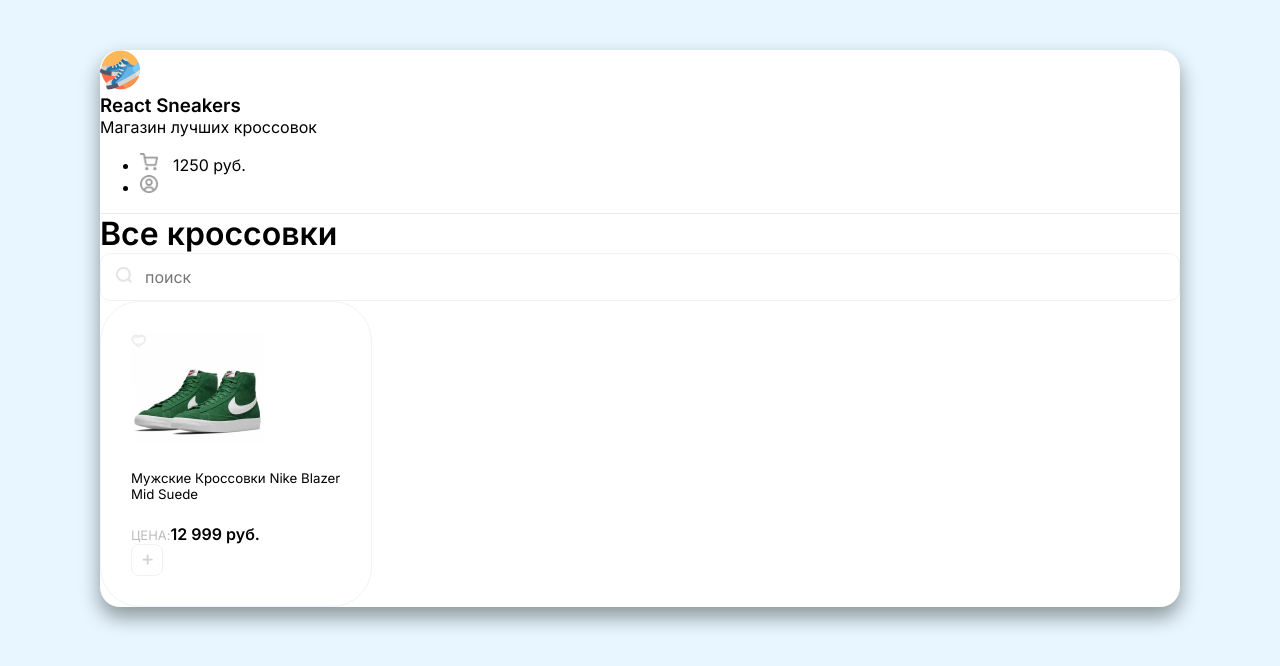
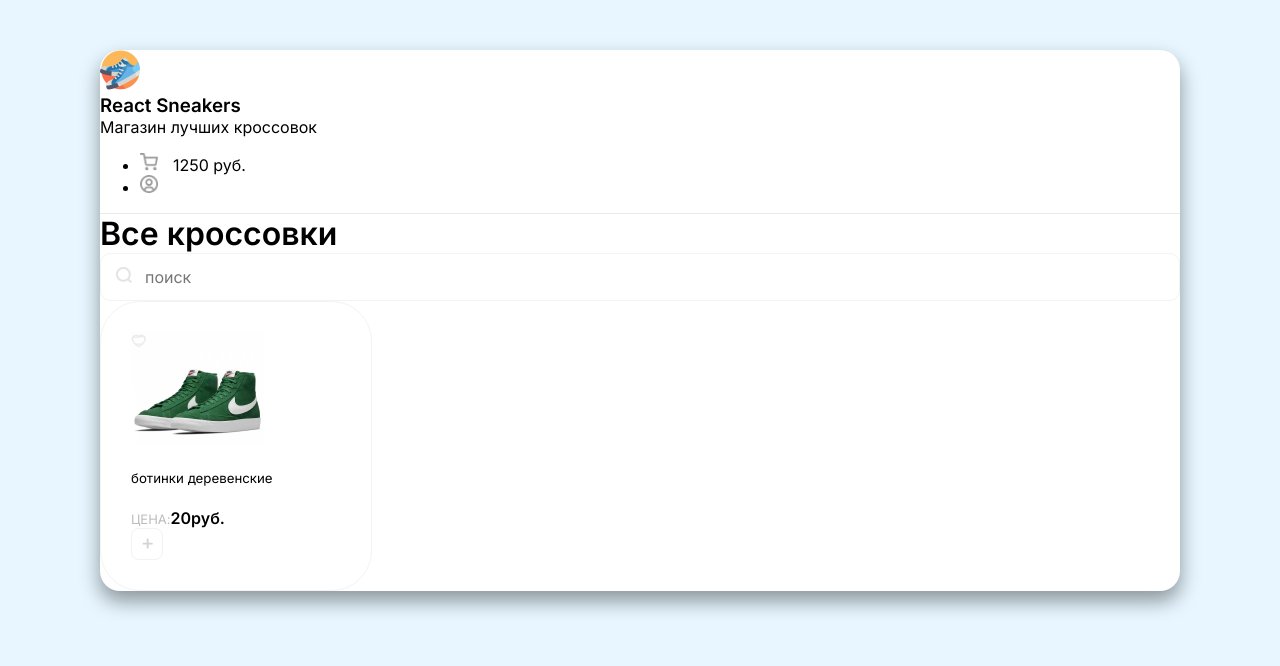
Before and after one commit to JENIA89/React-sneakers, a React (Create React App) app: page / in a window 1280 px wide. Shown: the top 666 px of the page. Built offline with nearby package versions, Linux system fonts and the light colour scheme.

Commit message:
feat: create scss module

```diff
--- a/src/App.js
+++ b/src/App.js
@@ -16,7 +16,7 @@
           </div>
         </div>
         <div className='d-flex flex-wrap'>
-          <Card />
+          <Card title='ботинки деревенские' price='20' />
         </div>
       </div>
     </div>
--- /dev/null
+++ b/src/components/Card/Card.module.scss
@@ -0,0 +1,29 @@
+.card{
+    max-width: 210px;
+    border: 1px solid #F3F3F3;
+    border-radius: 40px;
+    padding: 30px;
+    margin-right: 30px;
+    transition: box-shadow 0.2s ease-in-out, transform 0.2s ease-in-out;
+
+    &:hover{
+      box-shadow: 0px 14px 30px rgba(0, 0, 0, 0.06);
+      transform: translateY(-5px);
+    }
+
+    .favorite{
+      cursor: pointer;
+      position: absolute;
+    }
+
+    span{
+      text-transform: uppercase;
+      color: #BDBDBD;
+      font-size: 13px;
+    }
+
+    h5{
+      font-weight: 400;
+      font-size: 14;
+    }
+  }
--- a/src/components/Card.js
+++ b/src/components/Card/index.js
@@ -1,17 +1,22 @@
-export default function Card() {
+import styles from './Card.module.scss';
+
+export default function Card(props) {
+  const onClickButton = () => {
+    alert(props.price);
+  };
   return (
-    <div className='card'>
-      <div className='favorite'>
+    <div className={styles.card}>
+      <div className={styles.favorite}>
         <img src='/img/unlike-heart.svg' alt='leke' />
       </div>
       <img width={133} height={112} src='/img/sneakers/1.jpg' alt='' />
-      <h5>Мужские Кроссовки Nike Blazer Mid Suede</h5>
+      <h5>{props.title}</h5>
       <div className='d-flex justify-between align-center'>
         <div className='d-flex flex-column'>
           <span>Цена:</span>
-          <b>12 999 руб.</b>
+          <b>{props.price}руб.</b>
         </div>
-        <button className='button'>
+        <button className='button' onClick={onClickButton}>
           <img width={11} height={11} src='/img/plus.svg' alt='plus' />
         </button>
       </div>
--- a/src/index.scss
+++ b/src/index.scss
@@ -34,35 +34,6 @@
   }
 }
 
-.card{
-  max-width: 210px;
-  border: 1px solid #F3F3F3;
-  border-radius: 40px;
-  padding: 30px;
-  margin-right: 30px;
-  transition: box-shadow 0.2s ease-in-out, transform 0.2s ease-in-out;
-
-  &:hover{
-    box-shadow: 0px 14px 30px rgba(0, 0, 0, 0.06);
-    transform: translateY(-5px);
-  }
-
-  .favorite{
-    cursor: pointer;
-    position: absolute;
-  }
-
-  span{
-    text-transform: uppercase;
-    color: #BDBDBD;
-    font-size: 13px;
-  }
-
-  h5{
-    font-weight: 400;
-    font-size: 14;
-  }
-}
 
 .button{
   background: #FFFFFF;
```
